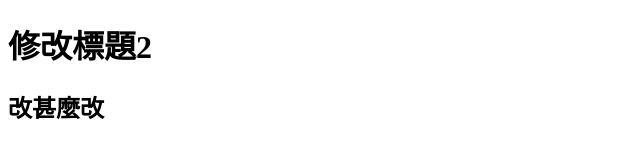
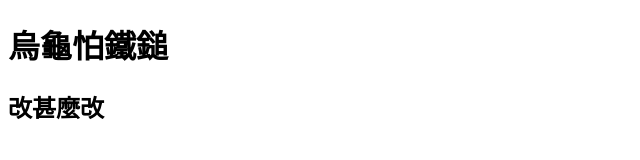
Before and after one commit to aria198a/githubtest2, a plain HTML site: page index.html in a window 1280 px wide. Shown: the whole page, without its empty margins (0-640 px from the left). Drawn offline with Linux system fonts and the light colour scheme.

Commit message:
modified1

```diff
--- a/index.html
+++ b/index.html
@@ -6,7 +6,7 @@
     <title>Document</title>
 </head>
 <body>
-    <h1>修改標題2</h1>
+    <h1>烏龜怕鐵鎚</h1>
     <h2>改甚麼改</h2>
 </body>
 </html>
```
